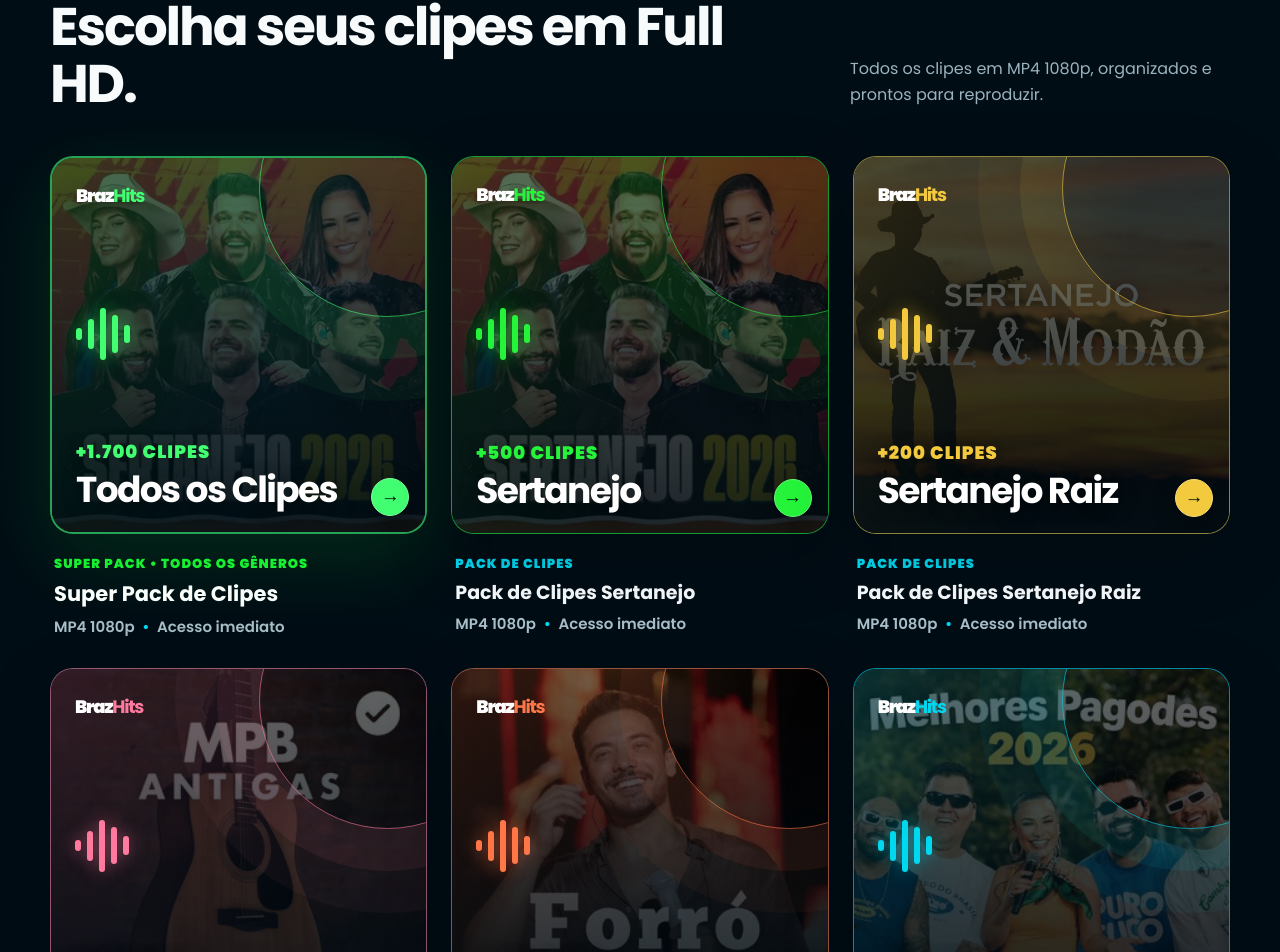
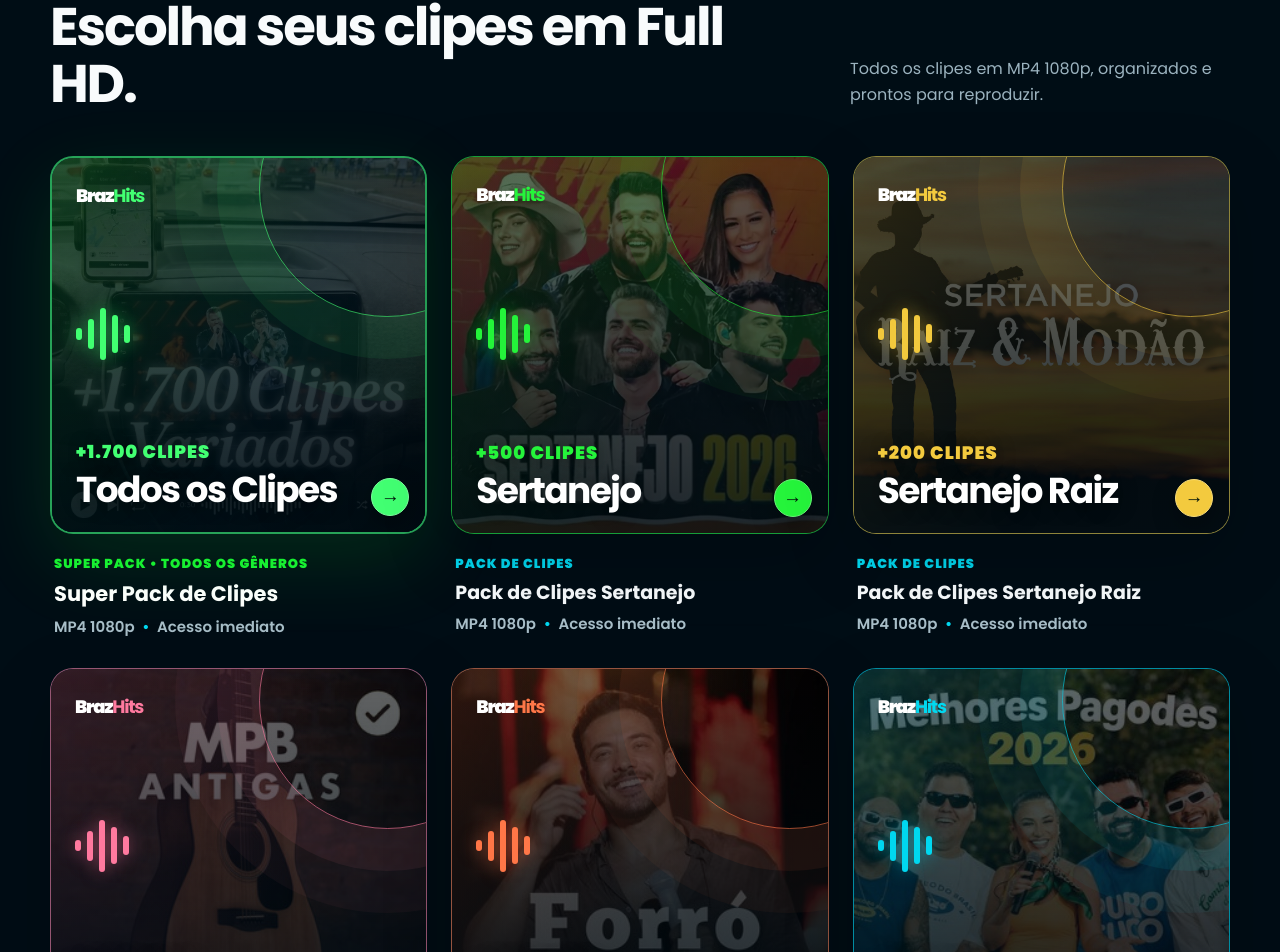
Before and after one commit to anthonyenzo/lp-lojabraz, a Next.js app: page / in a window 1280 px wide. Shown: the part 926-1878 px from the top of the page. Built offline with nearby package versions, Linux system fonts and the light colour scheme.

Commit message:
Use official super pack covers

```diff
--- a/app/page.tsx
+++ b/app/page.tsx
@@ -10,7 +10,7 @@ type Pack = {
 };
 
 const clipPacks: Pack[] = [
-  { id: "clips-super-pack", name: "Todos os Clipes", label: "Super Pack de Clipes", tone: "premium", image: "pack-sertanejo-2026.jpg", checkout: "https://checkout.brazhits.com.br/checkout/cmsrukfkk00sw01pw02ag439i?offer=osiy9l6", quantity: "+1.700 CLIPES", quality: "MP4 1080p", type: "clips", featured: true },
+  { id: "clips-super-pack", name: "Todos os Clipes", label: "Super Pack de Clipes", tone: "premium", image: "super-pack-clipes.jpeg", checkout: "https://checkout.brazhits.com.br/checkout/cmsrukfkk00sw01pw02ag439i?offer=osiy9l6", quantity: "+1.700 CLIPES", quality: "MP4 1080p", type: "clips", featured: true },
   { id: "clips-sertanejo", name: "Sertanejo", label: "Pack de Clipes Sertanejo", tone: "lime", image: "pack-sertanejo-2026.jpg", checkout: "https://checkout.brazhits.com.br/checkout/cms3nyhqu00q101ojp5uriham?offer=7JM1ZJ5", quantity: "+500 CLIPES", quality: "MP4 1080p", type: "clips" },
   { id: "clips-sertanejo-raiz", name: "Sertanejo Raiz", label: "Pack de Clipes Sertanejo Raiz", tone: "amber", image: "pack-sertanejo-raiz-modao.jpg", checkout: "https://checkout.brazhits.com.br/checkout/cms3qwbhf02ey01q2uric6p6b?offer=ct9lej3", quantity: "+200 CLIPES", quality: "MP4 1080p", type: "clips" },
   { id: "clips-mpb-antigo", name: "MPB Antigo", label: "Pack de Clipes MPB Antigo", tone: "rose", image: "pack-mpb-antigo.jpg", checkout: "https://checkout.brazhits.com.br/checkout/cmsufz27u06cd01pzpp5wjgbk?offer=zlpfum6", quantity: "+200 CLIPES", quality: "MP4 1080p", type: "clips" },
@@ -21,7 +21,7 @@ const clipPacks: Pack[] = [
 ];
 
 const musicPacks: Pack[] = [
-  { id: "musicas-super-pack", name: "Todos os Gêneros", label: "Super Pack de Músicas", tone: "premium", image: "musicas-sertanejo-2026.png", checkout: "https://checkout.brazhits.com.br/checkout/cmswmpoyp0sry01q4orq797i4?offer=dqdesgy", quantity: "+3.000 MÚSICAS", quality: "MP3 320 kbps", type: "musicas", featured: true },
+  { id: "musicas-super-pack", name: "Todos os Gêneros", label: "Super Pack de Músicas", tone: "premium", image: "super-pack-musicas.jpeg", checkout: "https://checkout.brazhits.com.br/checkout/cmswmpoyp0sry01q4orq797i4?offer=dqdesgy", quantity: "+3.000 MÚSICAS", quality: "MP3 320 kbps", type: "musicas", featured: true },
   { id: "musicas-sertanejo", name: "Sertanejo 2026", label: "Pack de Músicas Sertanejo", tone: "lime", image: "musicas-sertanejo-2026.png", checkout: "https://checkout.brazhits.com.br/checkout/cmsdixa8e0n4w01omtl42bd2t?offer=4qvvse2", quantity: "+500 MÚSICAS", quality: "MP3 320 kbps", type: "musicas" },
   { id: "musicas-sertanejo-raiz", name: "Sertanejo Raiz", label: "Pack de Músicas Sertanejo Raiz", tone: "amber", image: "musicas-sertanejo-raiz-modao.png", checkout: "https://checkout.brazhits.com.br/checkout/cmseva9y80d1301pvob0fcl3e?offer=av91syt", quantity: "+500 MÚSICAS", quality: "MP3 320 kbps", type: "musicas" },
   { id: "musicas-mpb-antigo", name: "MPB Antigo", label: "Pack de Músicas MPB Antigo", tone: "rose", image: "musicas-mpb-antigo.jpg", checkout: "https://checkout.brazhits.com.br/checkout/cmsuhszbh07ho01pzarg3bwlc?offer=i9a1fy7", quantity: "+500 MÚSICAS", quality: "MP3 320 kbps", type: "musicas" },
```
Also changed, not shown: public/super-pack-clipes.jpeg (added), public/super-pack-musicas.jpeg (added).
